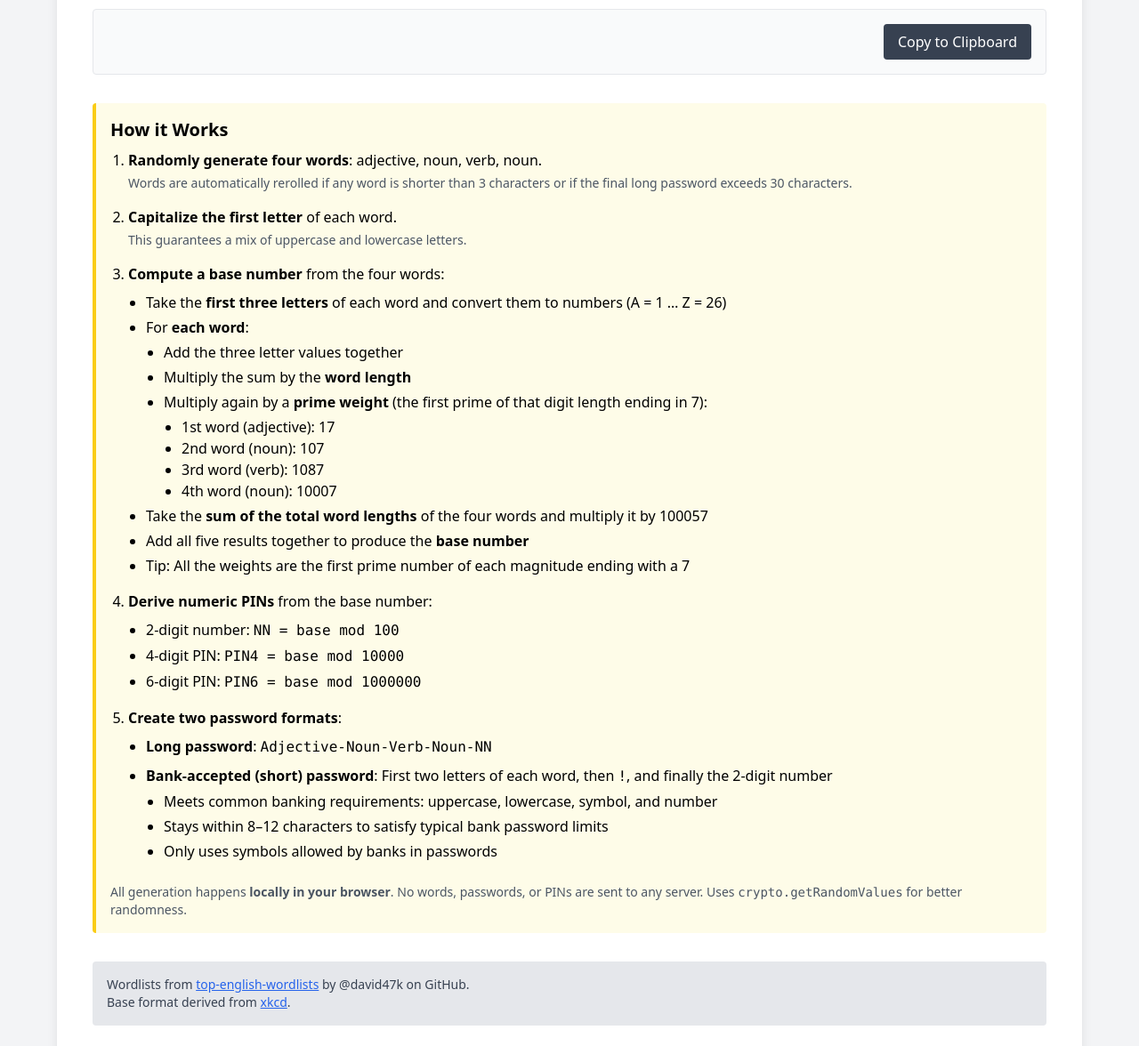
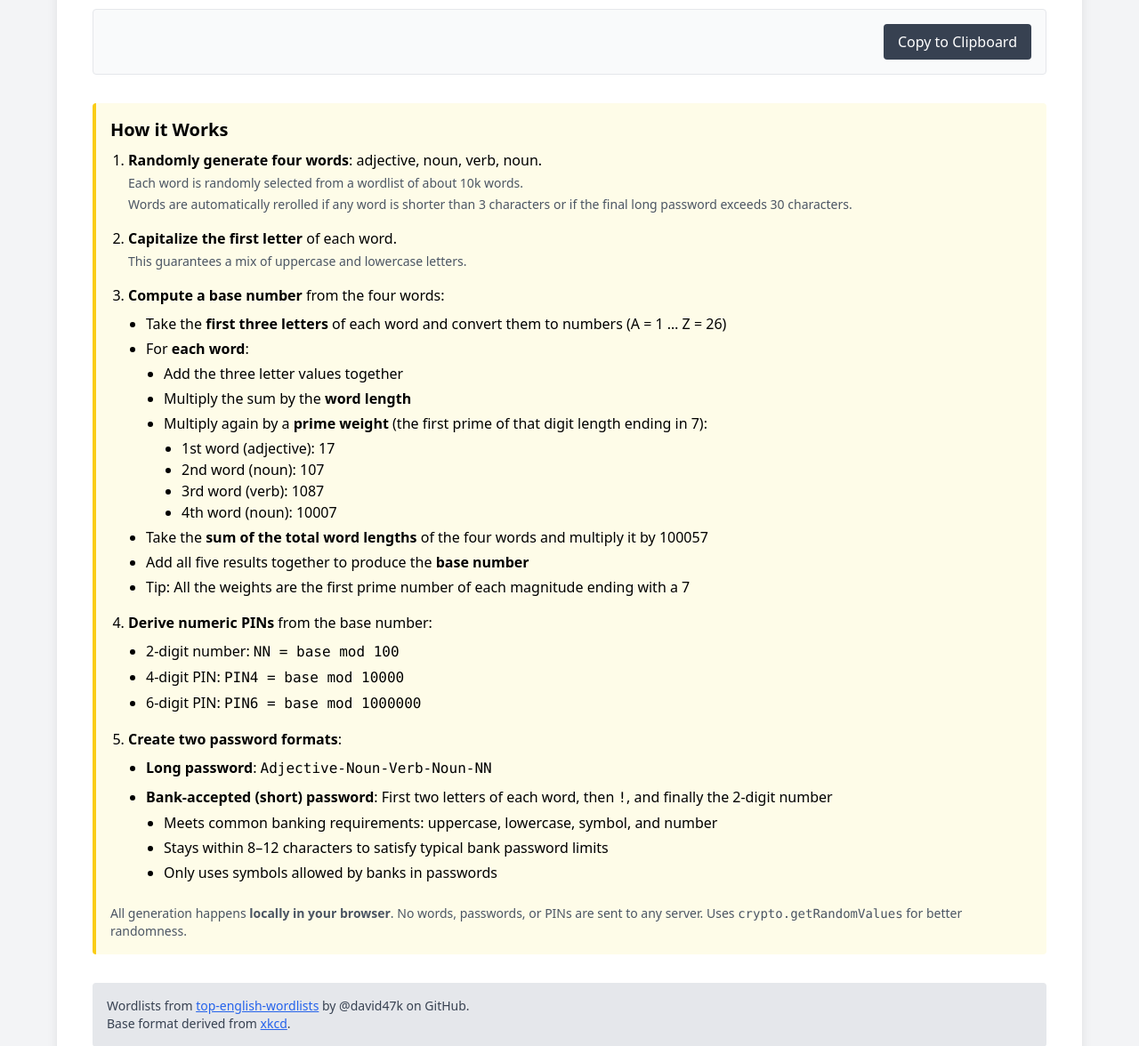
Before and after one commit to LivelyCarpet87/PassGen, a Flask app: page / in a window 1280 px wide. Shown: the part 410-1586 px from the top of the page at 89% size. Run offline with Flask 3, Linux system fonts and the light colour scheme; some libraries are stand-ins or nearby versions.

Commit message:
Update index.html

```diff
--- a/Docker/app/templates/index.html
+++ b/Docker/app/templates/index.html
@@ -52,6 +52,9 @@
       <li>
         <strong>Randomly generate four words</strong>:
         adjective, noun, verb, noun.
+        <p class="text-sm text-gray-600 mt-1">
+          Each word is randomly selected from a wordlist of about 10k words.
+        </p>
         <p class="text-sm text-gray-600 mt-1">
           Words are automatically rerolled if any word is shorter than 3 characters
           or if the final long password exceeds 30 characters.
```
